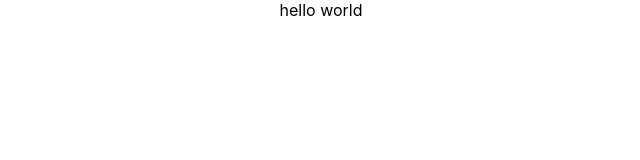
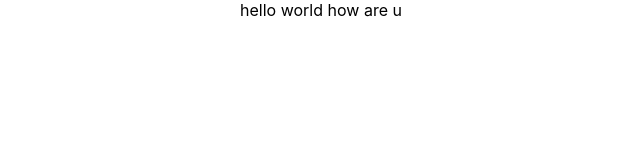
Before and after one commit to mudassirHayat/my-new-app, a React (Create React App) app: page / in a window 1280 px wide. Shown: the top 160 px of the page, without its empty margins (319-959 px from the left). Built offline with nearby package versions, Linux system fonts and the light colour scheme.

Commit message:
updated how are u

```diff
--- a/src/App.js
+++ b/src/App.js
@@ -6,6 +6,7 @@ function App() {
   return (
     <div className="App">
     hello world
+    how are u
     </div>
   );
 }
```
